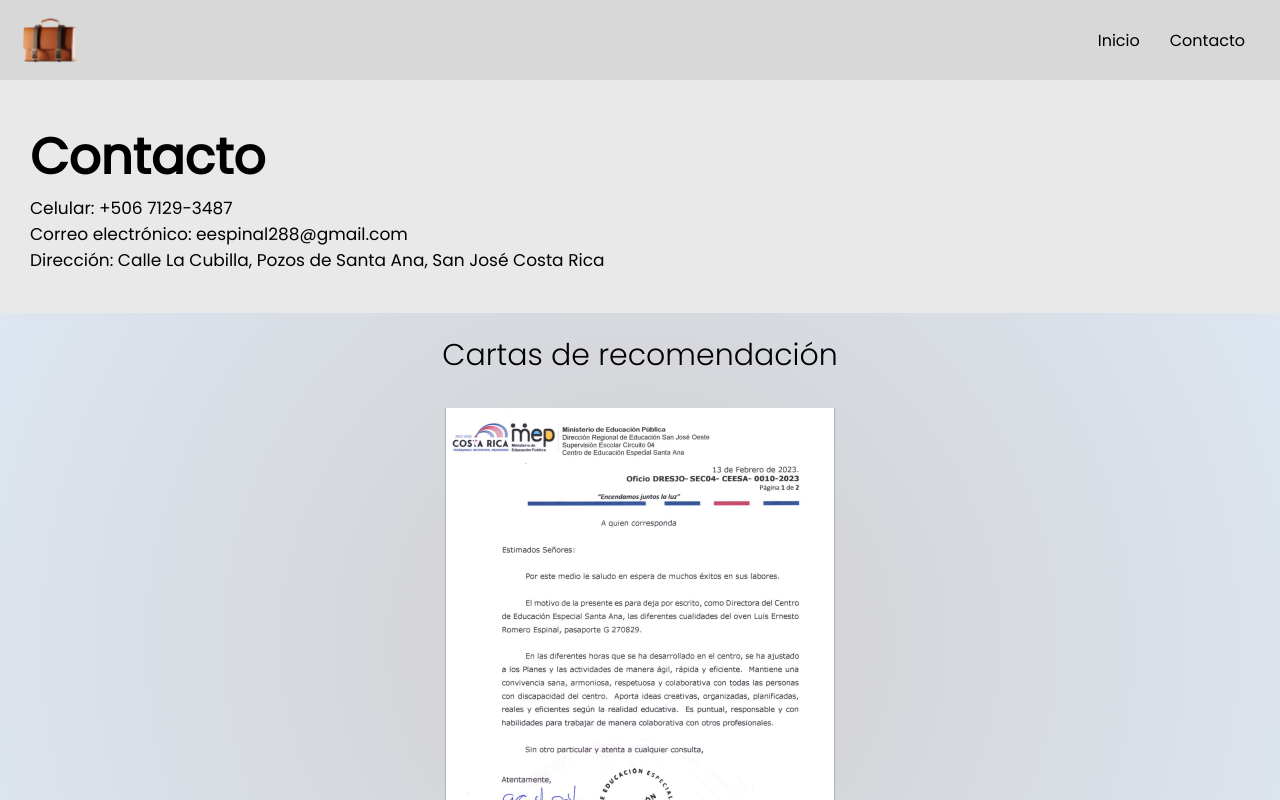
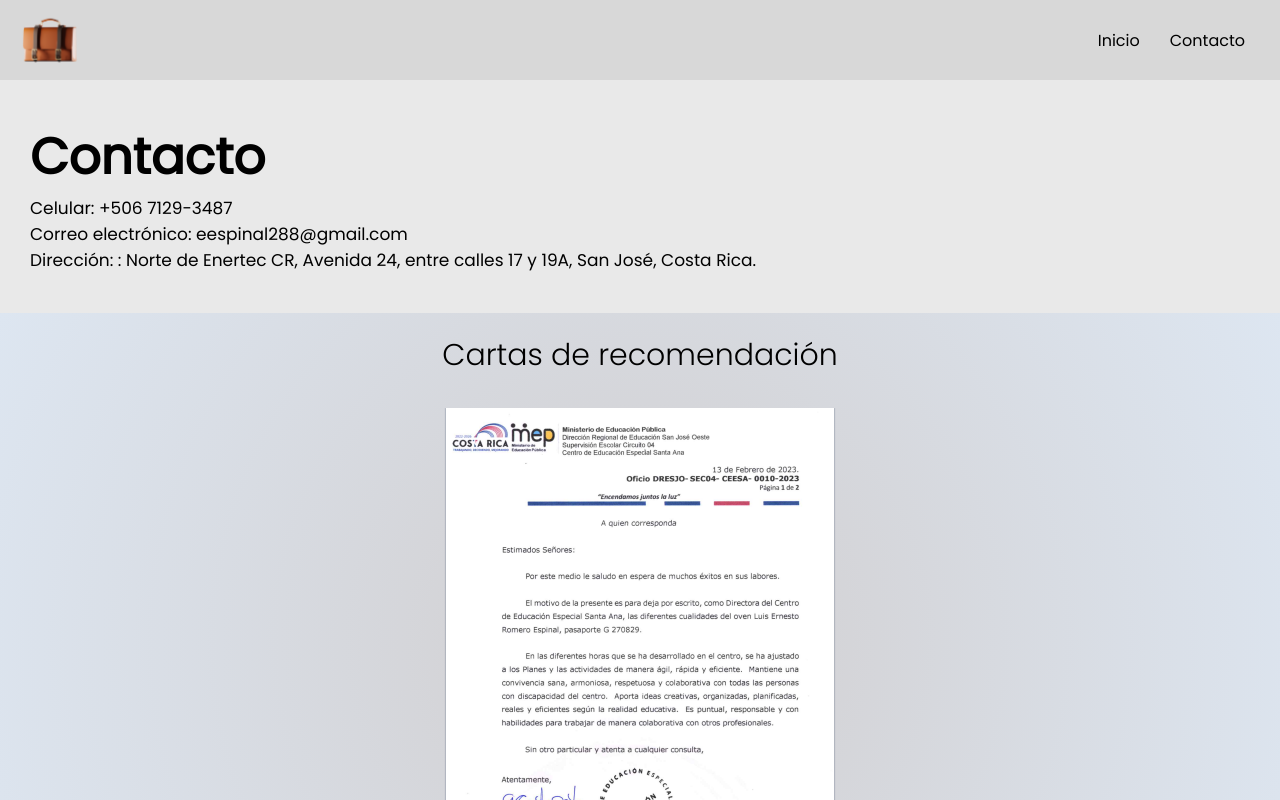
Before and after one commit to LuisErnesto97/portafolio-luis-romero, a Next.js app: page /contacto in a window 1280 px wide. Shown: the top 800 px of the page. Built offline with nearby package versions, Linux system fonts and the light colour scheme.

Commit message:
new files and folders

```diff
--- a/pages/contacto.js
+++ b/pages/contacto.js
@@ -82,8 +82,8 @@ const contacto = () => {
           </Fade>
           <Fade direction="left">
             <p>
-              Dirección: Calle La Cubilla, Pozos de Santa Ana, San José Costa
-              Rica
+              Dirección: : Norte de Enertec CR, Avenida 24, entre calles 17 y
+              19A, San José, Costa Rica.
             </p>
           </Fade>
         </div>
```
